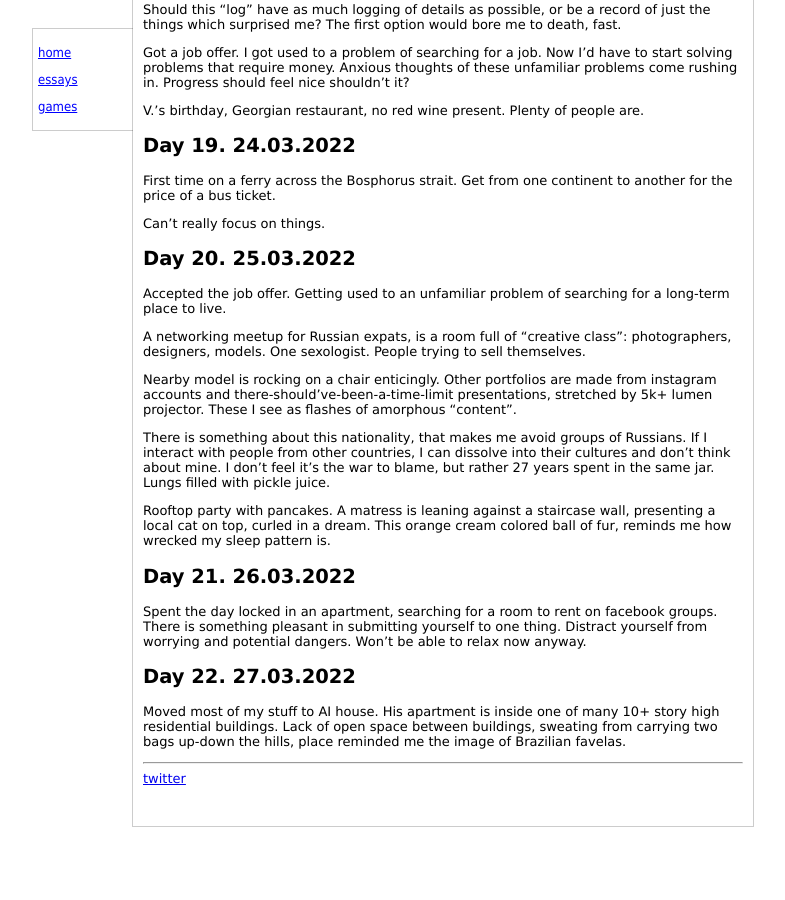
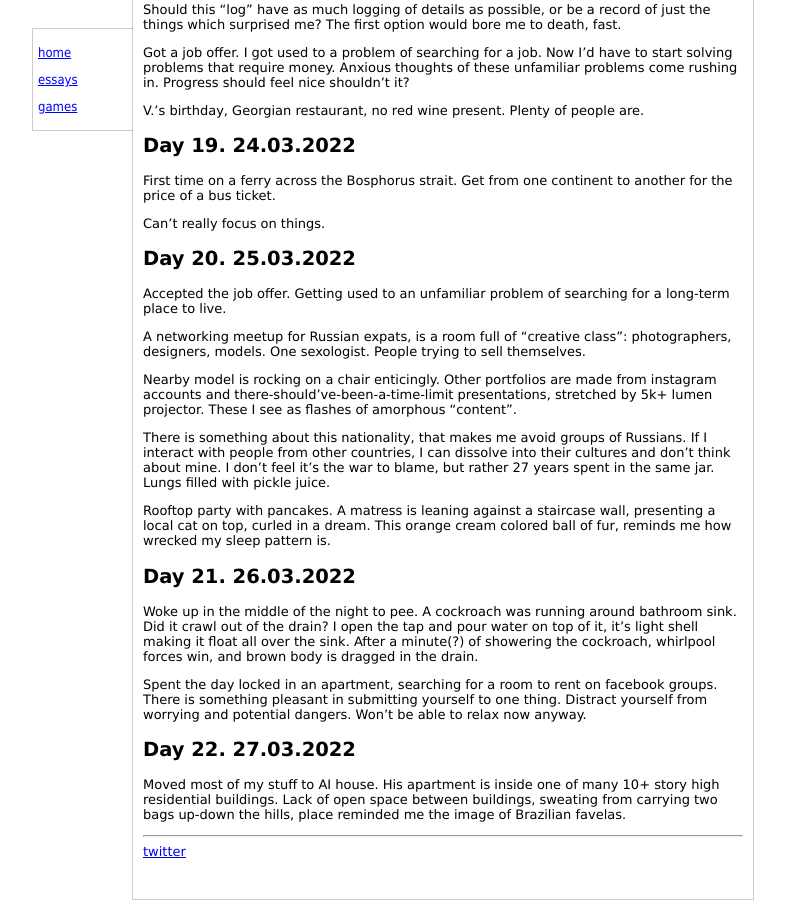
Before and after one commit to saint-angels/saint-angels.github.io, a Jekyll site: the page built from _essays/running_log.md, in a window 1280 px wide and 900 px high, scrolled down 2831 px. Shown: the whole window, without its empty margins (247-1032 px from the left). Built offline with Jekyll 4.4.1, drawn with Linux system fonts in a browser that asks for light colours; before the commit the page ends 3658 px from its top, so only the background shows below that.

Commit message:
cockroach

```diff
--- a/_essays/running_log.md
+++ b/_essays/running_log.md
@@ -173,6 +173,11 @@ This orange cream colored ball of fur, reminds me how wrecked my sleep pattern i
 
 ## Day 21.  26.03.2022
 
+Woke up in the middle of the night to pee. A cockroach was running around bathroom sink.
+Did it crawl out of the drain?
+I open the tap and pour water on top of it, it's light shell making it float all over the sink.
+After a minute(?) of showering the cockroach, whirlpool forces win, and brown body is dragged in the drain.
+
 Spent the day locked in an apartment, searching for a room to rent on facebook groups.
 There is something pleasant in submitting yourself to one thing.
 Distract yourself from worrying and potential dangers.
```
